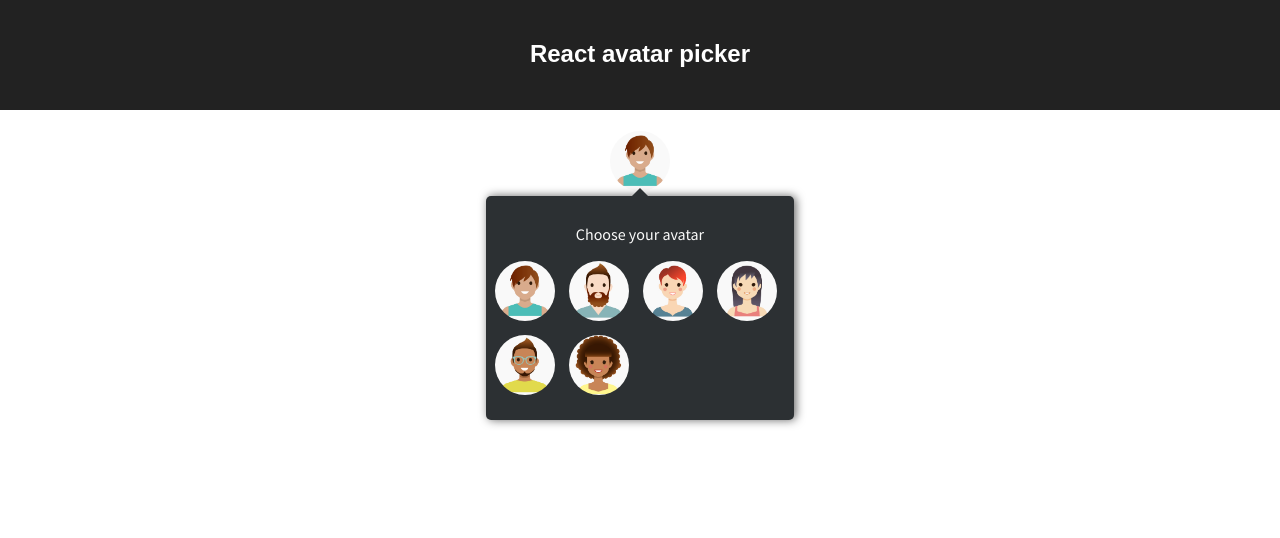
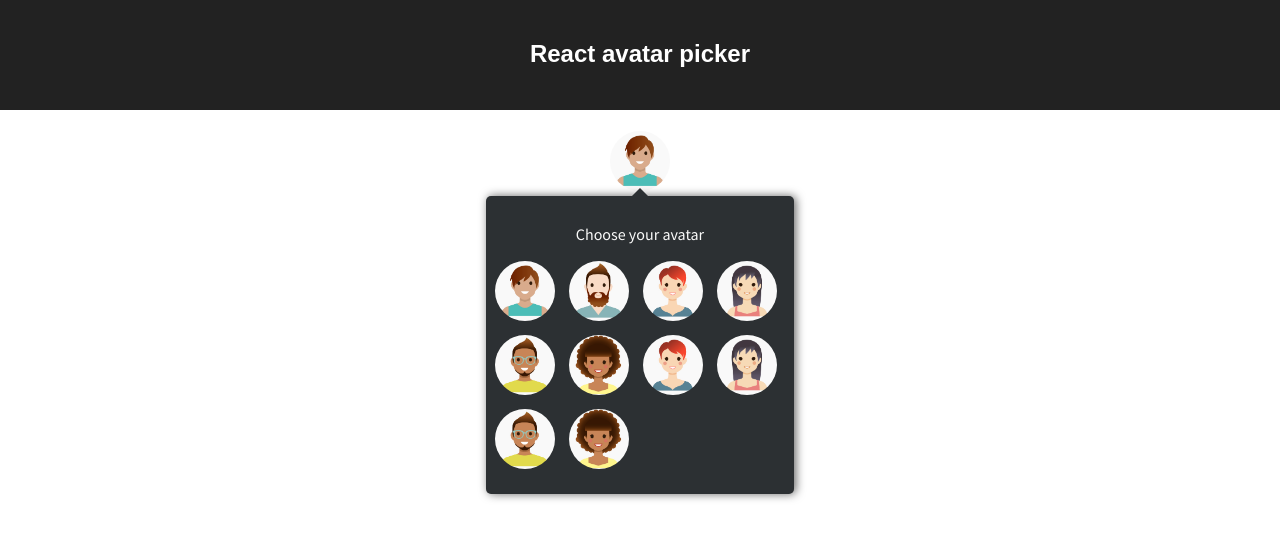
Before and after one commit to brzezinskip/avatar-picker-react, a React (Create React App) app: page / in a window 1280 px wide. Both pictures are taken after a click on the picture 640 px from the left and 161 px from the top of the page. Shown: the top 538 px of the page. Built offline with nearby package versions, Linux system fonts and the light colour scheme.

Commit message:
working avatar picker

```diff
--- a/src/assets/styles/Avatar/Avatar.css
+++ b/src/assets/styles/Avatar/Avatar.css
@@ -7,11 +7,10 @@
   float: left;
   width: 60px;
   height: 60px;
-  margin-right: 14px;
-  margin-bottom: 14px;
+  margin: 0 14px 14px 0;
 }
 
-.list-avatar:nth-child(4) {
+.list-avatar:nth-child(4n) {
   margin-right: -14px;
 }
 
@@ -29,13 +28,16 @@
   border: 1px solid transparent;
 }
 
-.avatar-image:hover {
+.main-avatar .avatar-image:hover {
+  border: 1px solid rgb(197, 198, 199);
+}
+
+.main-avatar .avatar-image.selected {
   border: 1px solid rgb(197, 198, 199);
 }
 
 .list-avatar .avatar-image:hover {
   opacity: 0.2;
-  background-color: lightblue;
 }
 
 .border-animation {
@@ -57,4 +59,9 @@
 
 .overlay:hover {
   border: 3px solid rgb(197, 198, 199);
+  background-color: rgb(126, 177, 245);
 }
+
+.overlay.selected {
+  border: 3px solid rgb(126, 177, 245);
+}
--- a/src/assets/styles/Avatar/AvatarPopup.css
+++ b/src/assets/styles/Avatar/AvatarPopup.css
@@ -17,6 +17,16 @@
   100% {
     opacity: 1;
     transform: scale(1) translate3d(0,0,0);
+  }
+}
+
+@keyframes hide {
+  0% {
+    transform: scale(1);
+  }
+
+  100% {
+    transform: scale(0);
   }
 }
 
@@ -40,6 +50,10 @@
     animation: show 0.45s;
 }
 
+.hide {
+  animation: hide 0.45s;
+}
+
 .avatar-popup:before {
     bottom: 100%;
     left: 50%;
--- a/src/js/App.js
+++ b/src/js/App.js
@@ -9,6 +9,10 @@ const avatars = [
   { "src": require("../assets/images/avatar4.png"), "label": "Avatar 4", "id": 4 },
   { "src": require("../assets/images/avatar5.png"), "label": "Avatar 5", "id": 5 },
   { "src": require("../assets/images/avatar6.png"), "label": "Avatar 6", "id": 6 },
+  { "src": require("../assets/images/avatar3.png"), "label": "Avatar 3", "id": 7 },
+  { "src": require("../assets/images/avatar4.png"), "label": "Avatar 4", "id": 8 },
+  { "src": require("../assets/images/avatar5.png"), "label": "Avatar 5", "id": 9 },
+  { "src": require("../assets/images/avatar6.png"), "label": "Avatar 6", "id": 10 },
 ];
 
 export default class App extends Component {
--- a/src/js/AvatarPicker/Avatar.js
+++ b/src/js/AvatarPicker/Avatar.js
@@ -19,17 +19,19 @@ export default class Avatar extends Component {
     const isLoadingBorderStyle = (this.props.avatar.isLoading) ? {
       border: '3px solid transparent',
     } : {};
+    const imageStyles = `avatar-image ${ this.props.isMainScreenAvatar ?
+      'main' : 'list' } ${ this.props.avatar.isSelected ? 'selected' : ''} `
     return (
       <div
         className={ `avatar ${ this.props.isMainScreenAvatar ? 'main-avatar' : 'list-avatar' }` }
       >
         { this.generateLoadingBorder() }
         <div
-          className={ `${ (this.props.isMainScreenAvatar) ? '' : 'overlay' }` }
+          className={ `${ (this.props.isMainScreenAvatar) ? '' : 'overlay' } ${ this.props.avatar.isSelected ? 'selected': '' }` }
           style={ isLoadingBorderStyle }
         >
           <img
-            className={ `avatar-image ${ this.props.isSelected ? 'main' : 'list' }` }
+            className={ imageStyles }
             src={ this.props.avatar.src }
             alt='avatar'
             onClick={ () => this.props.onPress(this.props.avatar) }
--- a/src/js/AvatarPicker/AvatarPicker.js
+++ b/src/js/AvatarPicker/AvatarPicker.js
@@ -12,7 +12,7 @@ export default class AvatarPicker extends Component {
     this.onBlur = this.onBlur.bind(this);
 
     this.state ={
-      activeAvatar: {},
+      activeAvatar: this.props.avatars[0],
       avatarCopy: {},
       popupOpened: false,
     };
@@ -26,10 +26,13 @@ export default class AvatarPicker extends Component {
 
   onAvatarSelected(avatar) {
     avatar.isLoading = true;
+    avatar.isSelected = true;
     this.setState({
       activeAvatar: avatar,
       avatarCopy: this.state.activeAvatar,
     });
+
+    this.state.activeAvatar.isSelected = false;
 
     setTimeout(() => {
       avatar.isLoading = false;
@@ -52,8 +55,6 @@ export default class AvatarPicker extends Component {
       activeAvatar = this.state.activeAvatar;
     } else if (Object.keys(this.state.avatarCopy).length) {
       activeAvatar = this.state.avatarCopy;
-    } else {
-      activeAvatar = this.props.avatars[0]
     }
     return (
       <div className="avatar-picker">
--- a/src/js/AvatarPicker/AvatarPopup.js
+++ b/src/js/AvatarPicker/AvatarPopup.js
@@ -36,7 +36,7 @@ export default class AvatarPopup extends Component {
       </li>
     );
     return (
-      <div ref='popup' className={`avatar-popup ${ this.props.isOpened? 'show' : '' }`} >
+      <div ref='popup' className={`avatar-popup ${ this.props.isOpened? 'show' : 'hide' }`} >
         <p className="choose-text"> Choose your avatar </p>
         <ul className="avatar-list">
           { avatars }
```
